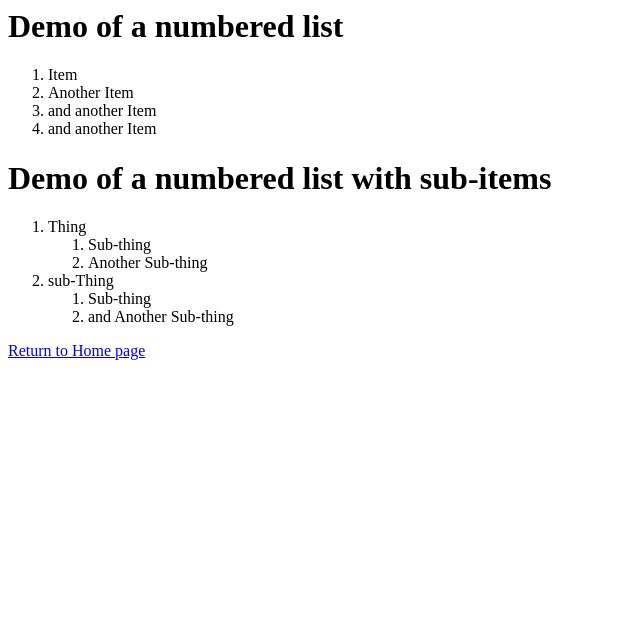
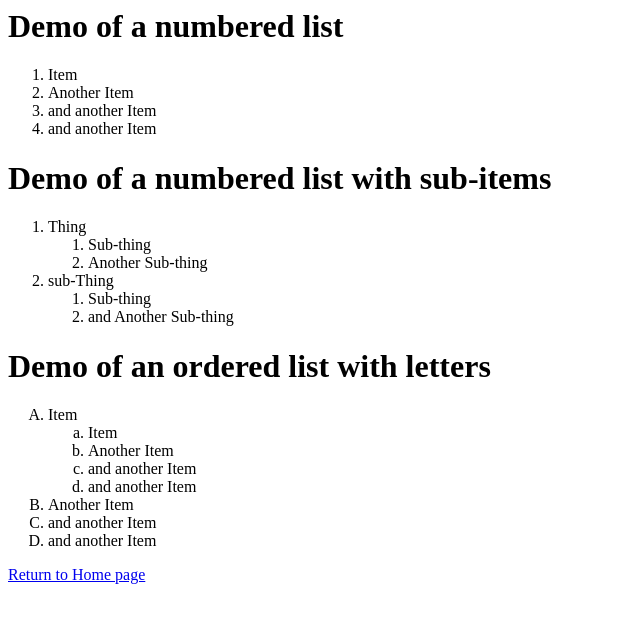
Before and after one commit to adrianita8910/adrianita8910.github.io, a plain HTML site: page numberlist.html in a window 1280 px wide. Shown: the whole page, without its empty margins (0-640 px from the left). Drawn offline with Linux system fonts and the light colour scheme.

Commit message:
Update numberlist.html

```diff
--- a/numberlist.html
+++ b/numberlist.html
@@ -30,6 +30,21 @@
     </ol>
 </ol>
 
+<h1>Demo of an ordered list with letters</h1>
+<ol type="A">
+    <li>Item</li>
+    <ol type="a">
+        <li>Item</li>
+        <li>Another Item</li>
+        <li>and another Item</li>
+        <li>and another Item</li>
+    </ol>
+    <li>Another Item</li>
+    <li>and another Item</li>
+    <li>and another Item</li>
+</ol>
+
+
 </body>
 <footer>
     <a href="index.html">Return to Home page</a>
```
